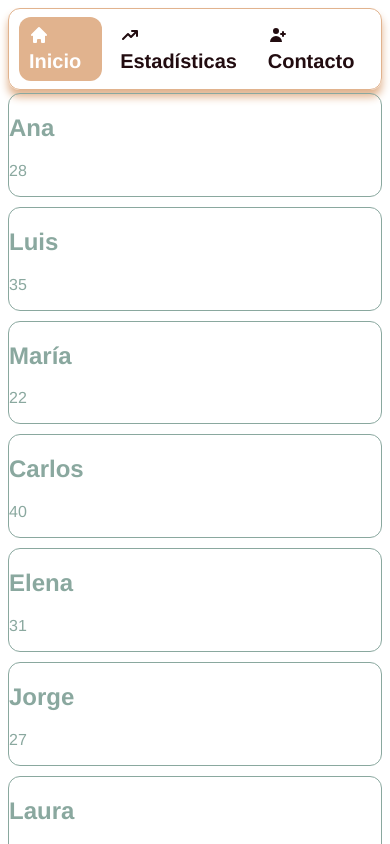
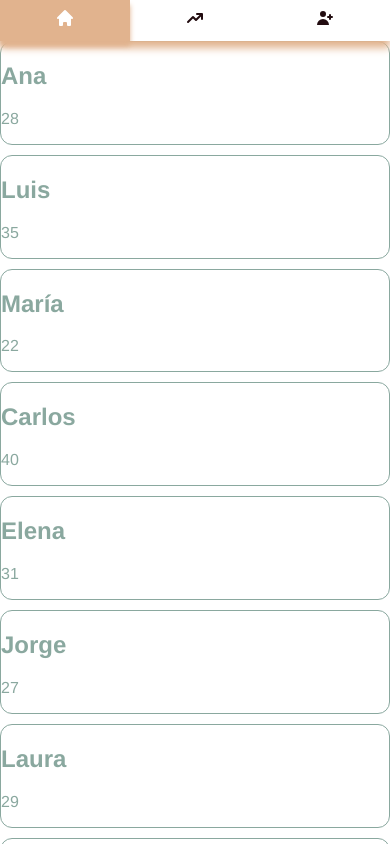
Before and after one commit to tjor75/tp-directorio-de-persona, a React (Vite) app: page / in a window 390 px wide. Shown: the top 844 px of the page. Built offline with nearby package versions, Linux system fonts and the light colour scheme.

Commit message:
Adaptar a mobile

```diff
--- a/src/App.css
+++ b/src/App.css
@@ -4,6 +4,7 @@ body {
     --tertiary-color: #220C10;
     font-family: Helvetica, sans-serif;
     color: #220C10;
+    margin: 0;
 }
 
 a {
--- a/src/components/Navbar/Navbar.css
+++ b/src/components/Navbar/Navbar.css
@@ -1,12 +1,33 @@
 nav {
     display: flex;
+    align-items: center;
     gap: 8px;
-    align-items: center;
-    width: fit-content;
-    height: 100%;
+    text-align: center;
+    position: sticky;
+    top: 0;
+    background: #FFF;
     margin: 3px auto;
     padding: 8px 10px;
     border: solid 1px #E1B38E;
     border-radius: 12px;
     box-shadow: 0 7px 8px #E1B38E;
+    width: fit-content;
 }
+
+@media only screen and (max-width: 600px) {
+    nav {
+        gap: 0;
+        width: 100%;
+        margin: 0;
+        padding: 0;
+        border: 0;
+        border-radius: 0;
+    }
+    nav a {
+        width: 100%;
+        border-radius: 0;
+    }
+    nav span {
+        display: none;
+    }
+}
```
